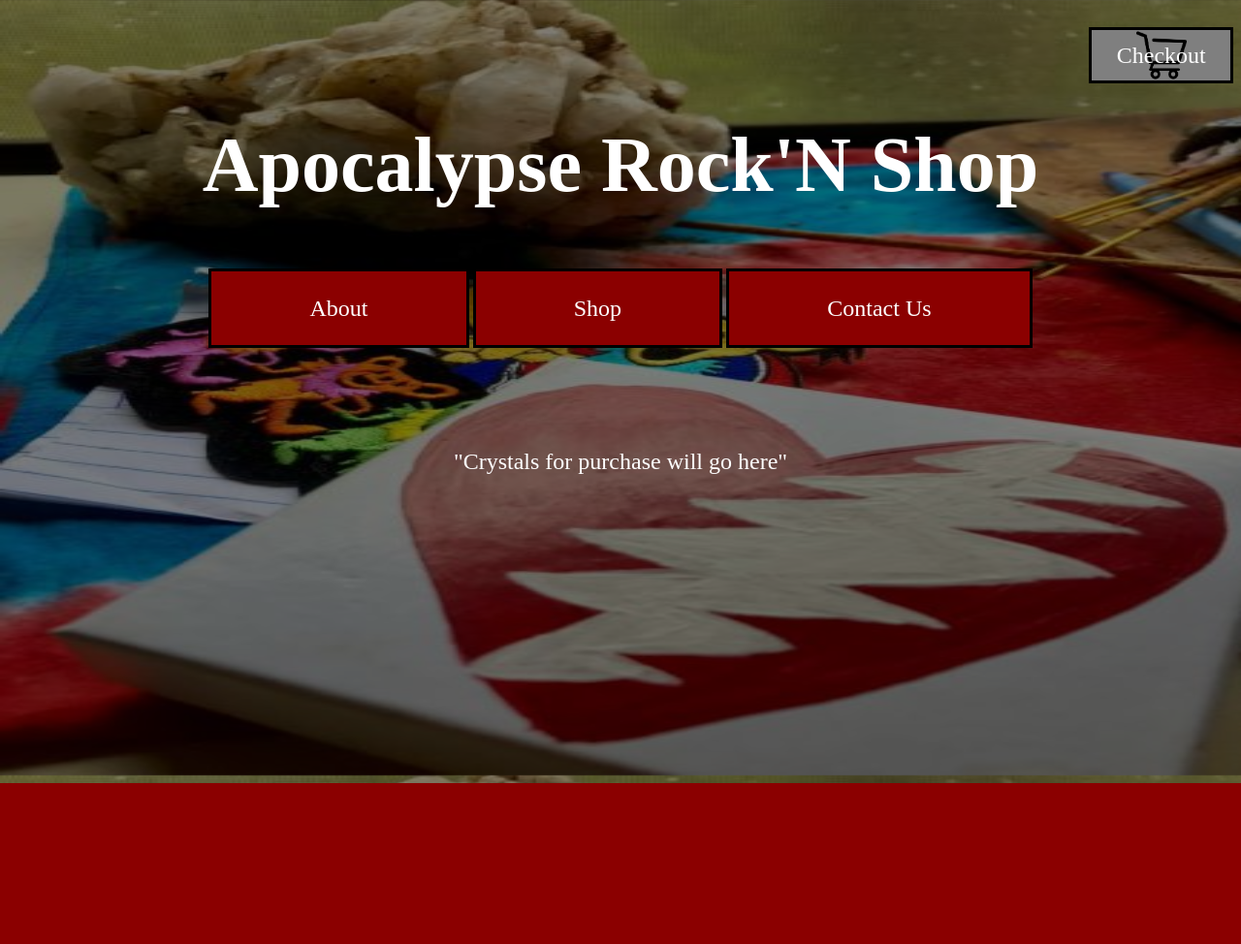
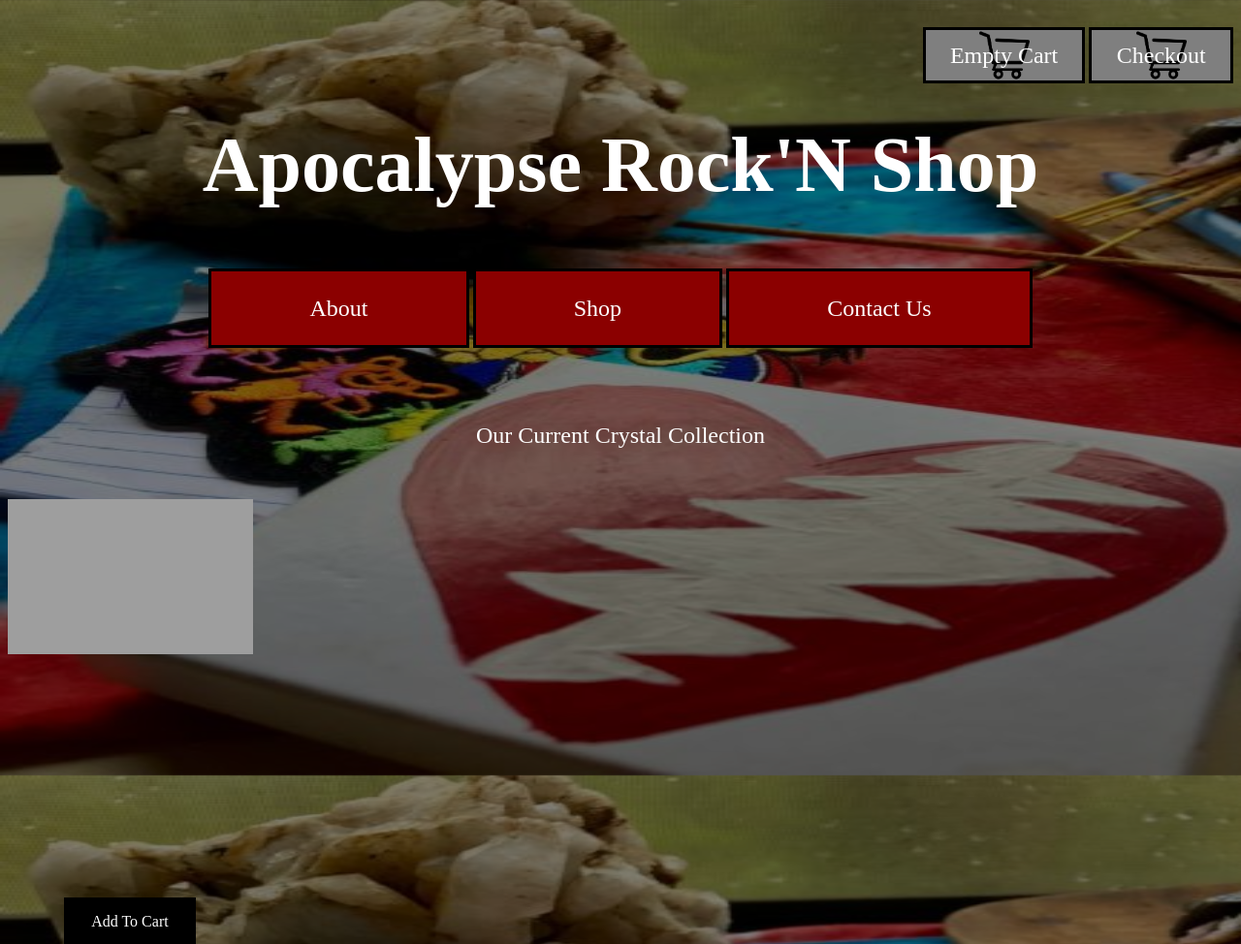
Before and after one commit to Sbollman011/ARS, a PHP site: page /Crystals.html in a window 1280 px wide. Shown: the whole page at 97% size. Before the commit the page ends 808 px from the top, so only its background shows below. Run offline with PHP 8.4, Linux system fonts and the light colour scheme; some libraries are stand-ins or nearby versions; grey boxes are pictures that could not be loaded.

Commit message:
Add files via upload

```diff
--- a/ContactUs.html
+++ b/ContactUs.html
@@ -4,13 +4,14 @@
     <link rel="stylesheet" type="text/css" href="Style.css">
     <meta charset="utf-8">
     <title>Apocalypse Rock'n Shop</title>
-
+    <script type="text/javascript" src="js/jquery-3.4.1.js"></script>
 </head>
 <body>
 
 
     <div class="buttonCheckout">
         <br /><br />
+        <emptyCart onclick=emptyCart()>Empty Cart</emptyCart>
         <checkoutButton onclick="document.location = 'checkout.html'">Checkout</checkoutButton>
 
     </div>
--- a/Crystals.html
+++ b/Crystals.html
@@ -1,18 +1,18 @@
-<!DOCTYPE html>
-<html lang="en">
 
 <!DOCTYPE html>
 <html lang="en">
 <head>
     <link rel="stylesheet" type="text/css" href="Style.css">
     <meta charset="utf-8">
-
+    <script type="text/javascript" src="js/jquery-3.4.1.js"></script>
+    <script type="text/javascript" src="shopping.js"></script>
     <title>Apocalypse Rock'n Shop</title>
 </head>
 <body>
 
     <div class="buttonCheckout">
         <br /><br />
+        <emptyCart onclick=emptyCart()>Empty Cart</emptyCart>
         <checkoutButton onclick="document.location = 'checkout.html'">Checkout</checkoutButton>
 
     </div>
@@ -26,10 +26,11 @@
         <button1 onclick="document.location = 'ContactUs.html'">Contact Us</button1>
     </div>
     <p>
-        <br />
-        "Crystals for purchase will go here"
-        <br />
+        Our Current Crystal Collection
         <br /><br /><br /><br /><br />
     </p>
+    <img src="Quartz1.JPG" height="20%" width="20%">
+    <addToCart style="margin:16px" onclick=addToCartC1()>Add To Cart</addToCart>
+
 </body>
 </html>
--- a/Misc.html
+++ b/Misc.html
@@ -5,12 +5,14 @@
     <link rel="stylesheet" type="text/css" href="Style.css">
     <meta charset="utf-8">
     <title>Apocalypse Rock'n Shop</title>
+    <script type="text/javascript" src="js/jquery-3.4.1.js"></script>
 
 </head>
 <body>
 
     <div class="buttonCheckout">
         <br /><br />
+        <emptyCart onclick=emptyCart()>Empty Cart</emptyCart>
         <checkoutButton onclick="document.location = 'checkout.html'">Checkout</checkoutButton>
 
     </div>
--- a/Patches.html
+++ b/Patches.html
@@ -5,12 +5,13 @@
     <link rel="stylesheet" type="text/css" href="Style.css">
     <meta charset="utf-8">
     <title>Apocalypse Rock'n Shop</title>
-
+    <script type="text/javascript" src="js/jquery-3.4.1.js"></script>
 </head>
 <body>
 
     <div class="buttonCheckout">
         <br /><br />
+        <emptyCart onclick=emptyCart()>Empty Cart</emptyCart>
         <checkoutButton onclick="document.location = 'checkout.html'">Checkout</checkoutButton>
 
     </div>
@@ -30,6 +31,6 @@
         <br />
         <br /><br /><br /><br /><br />
     </p>
-    </p>
+
 </body>
 </html>
--- a/Pins.html
+++ b/Pins.html
@@ -5,12 +5,14 @@
     <link rel="stylesheet" type="text/css" href="Style.css">
     <meta charset="utf-8">
     <title>Apocalypse Rock'n Shop</title>
+    <script type="text/javascript" src="js/jquery-3.4.1.js"> </script>
 
 </head>
 <body>
 
       <div class="buttonCheckout">
         <br /><br />
+          <emptyCart onclick=emptyCart()>Empty Cart</emptyCart>
         <checkoutButton onclick="document.location = 'checkout.html'">Checkout</checkoutButton>
 
     </div>
--- a/Products.html
+++ b/Products.html
@@ -11,6 +11,7 @@
 
     <div class="buttonCheckout">
         <br /><br />
+        <emptyCart onclick=emptyCart()>Empty Cart</emptyCart>
         <checkoutButton onclick="document.location = 'checkout.html'">Checkout</checkoutButton>
 
     </div>
--- a/Stickers.html
+++ b/Stickers.html
@@ -5,11 +5,13 @@
     <link rel="stylesheet" type="text/css" href="Style.css">
     <meta charset="utf-8">
     <title>Apocalypse Rock'n Shop</title>
+    <script type="text/javascript" src="js/jquery-3.4.1.js"> </script>
 </head>
 <body>
 
      <div class="buttonCheckout">
         <br /><br />
+         <emptyCart onclick=emptyCart()>Empty Cart</emptyCart>
         <checkoutButton onclick="document.location = 'checkout.html'">Checkout</checkoutButton>
 
     </div>
--- a/Style.css
+++ b/Style.css
@@ -109,6 +109,51 @@ crystalButton {
     font-size: 250%;
 }
 
+C1Button {
+    height: 15%;
+    width: 15%;
+    background-image: linear-gradient(rgba(0, 0, 0, 0.5), rgba(0, 0, 0, 0.5)), url(QuartzBox6.jpg);
+    background-size: 100% 100%;
+    background-repeat: no-repeat;
+    border: 3px solid black;
+    color: white;
+    padding: 6% 8%;
+    text-align: center;
+    text-decoration: none;
+    font-size: 250%;
+}
+
+addToCart {
+    height: 15%;
+    width: 15%;
+    background: black;
+    background-size: contain;
+    background-position: center;
+    background-repeat: no-repeat;
+    border: 3px solid black;
+    color: white;
+    padding: 1% 2%;
+    text-align: center;
+    font-size: 100%;
+    position:relative;
+    left:-17%;
+    top:35%;
+}
+
+emptyCart {
+    height: 15%;
+    width: 15%;
+    background: linear-gradient(rgba(0, 0, 0, 0.5), rgba(0, 0, 0, 0.5)), url(cart.jpg) white;
+    background-size: contain;
+    background-position: center;
+    background-repeat: no-repeat;
+    border: 3px solid black;
+    color: white;
+    padding: 1% 2%;
+    text-align: center;
+    text-decoration: none;
+    font-size: 150%;
+}
 
 MiscButton {
     height: 15%;
@@ -161,7 +206,10 @@ checkoutButton {
 }
 
 
-
+.target {
+    text-align:center;
+    top:60%;
+}
 
 .checkout{
     text-align:center;
--- a/home.html
+++ b/home.html
@@ -4,14 +4,16 @@
     <link rel="stylesheet" type="text/css" href="Style.css">
     <meta charset="utf-8">
     <title>Apocalypse Rock'n Shop</title>
-
     <meta http-equiv="X-UA-Compatible" content="IE=edge" /> <!-- Optimal Internet Explorer compatibility -->
+    <script type="text/javascript" src="js/jquery-3.4.1.js"></script>
+    <script type="text/javascript" src="shopping.js"></script>
 
 </head>
 <body>
 
     <div class="buttonCheckout">
         <br /><br />
+        <emptyCart onclick=emptyCart()>Empty Cart</emptyCart>
         <checkoutButton onclick="document.location = 'checkout.html'">Checkout</checkoutButton>
 
     </div>
@@ -45,5 +47,7 @@
     <p><br /><br /><br /><br /><br /><br /><br /><br /><br /><br /></p>
 
 
+
+
 </body>
 </html>
--- /dev/null
+++ b/package.json
@@ -0,0 +1,5 @@
+{
+  "dependencies": {
+    "jquery": "^3.5.0"
+  }
+}
--- /dev/null
+++ b/shopping.js
@@ -0,0 +1,57 @@
+
+var C1 = {
+    id: "C1",
+    name: "Crystal",
+    description: "A hand-dug Crystal from the Ozarks",
+    price: 20
+
+};
+
+
+
+
+var cart = Array();
+var totalCost = 0;
+var productList =""
+localStorage.setItem('cart', existing.toString());
+
+
+function getTotal() {
+    var cart = (localStorage.getItem("cart"));
+    cart = JSON.parse(cart);
+    total = 0;
+    response = "";
+    for (i = 0; i < cart.length; i++) {
+        total = total + cart[i].price;
+        response = response + cart[i].name + " : $" + cart[i].price + "\n"
+    }
+
+    response = response + "Your total is $" + total;
+    alert(response);
+    document.getElementById("insert").innerHTML = response;
+   // document.getElementById(response).value = response;
+
+   /* for (i = 0; i < cart.length; i++) {
+        alert("These are your items: \n" + cart[i].name + " : " + cart[i].price);
+    }*/
+
+}
+
+function addToCartC1() {
+    var cart = (localStorage.getItem("cart"));
+    cart = JSON.parse(cart);
+    C1 = new Object();
+    C1.name = "Crystal"
+    C1.price = 20;
+    cart.push(C1);
+    items = cart.length;
+    alert(C1.name + " has been added to your cart. You now have a total of " + items + " items in your cart");
+    localStorage.setItem('cart', JSON.stringify(cart));
+}
+function emptyCart() {
+    var cart = (localStorage.getItem("cart"));
+    cart = cart ? cart.split(',') : [];
+    cart = [];
+    alert("All items removed from cart.");
+    localStorage.setItem('cart', JSON.stringify(cart));
+}
```
Also changed, not shown: checkout.html (+10 -0 lines), 1 other file.
